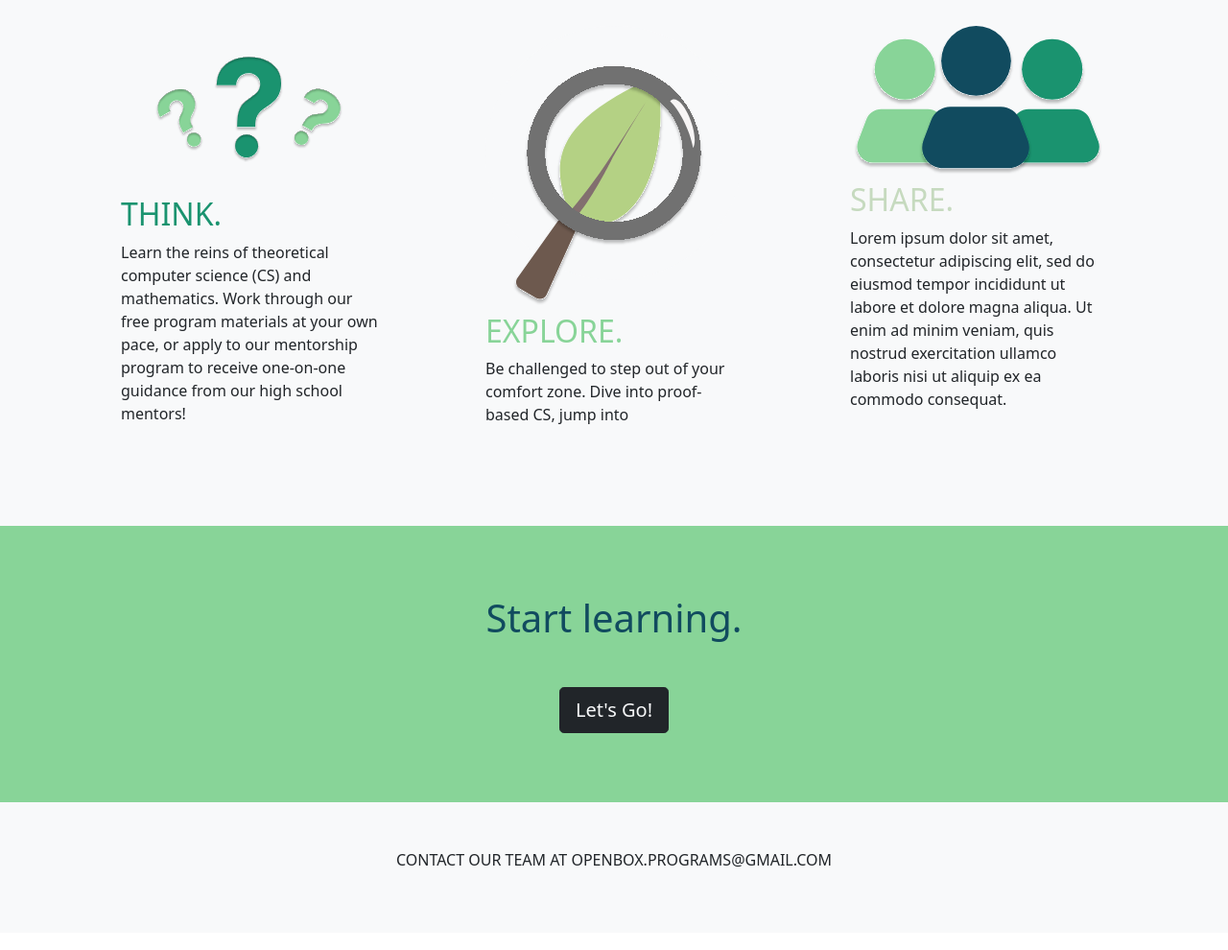
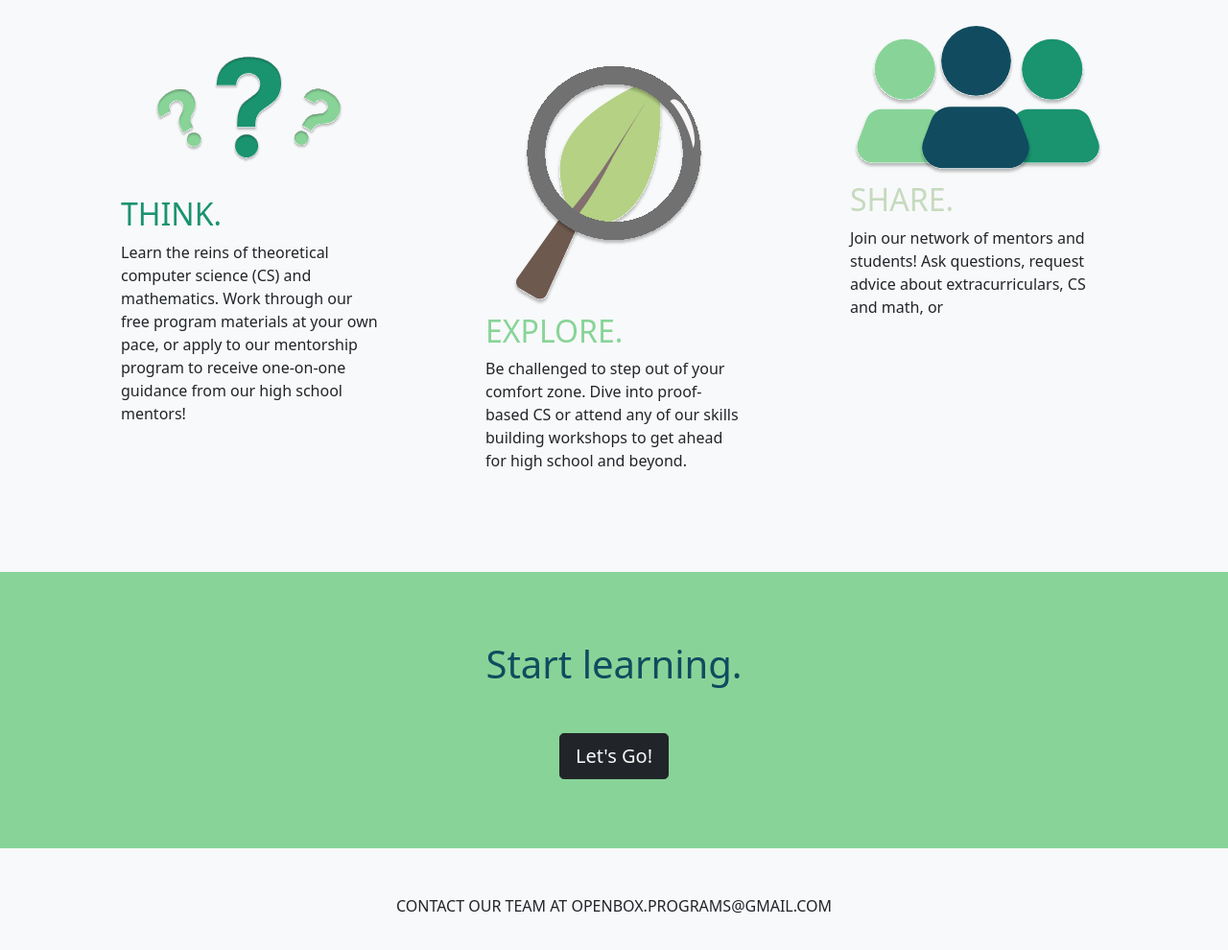
Before and after one commit to OpenBoxPrograms/website, a plain HTML site: page index.html in a window 1280 px wide. Shown: the part 665-1655 px from the top of the page at 96% size. Drawn offline with nearby package versions, Linux system fonts and the light colour scheme.

Commit message:
additional updated information

```diff
--- a/index.html
+++ b/index.html
@@ -73,14 +73,14 @@
                 <img src="image_src/Explore..svg" alt="" class="w-100">
                 <h2 class="text-center text-lg-start text-green my-2">EXPLORE.</h2>
                 <p>
-                  Be challenged to step out of your comfort zone. Dive into proof-based CS, jump into
+                  Be challenged to step out of your comfort zone. Dive into proof-based CS or attend any of our skills building workshops to get ahead for high school and beyond.
                 </p>
               </div>
               <div class="col-lg text-dark py-4 px-lg-5 mx-lg-2 my-lg-0 my-3">
                 <img src="image_src/Share..svg" alt="" class="w-100">
                 <h2 class="text-center text-lg-start text-light-green my-2">SHARE.</h2>
                 <p>
-                  Lorem ipsum dolor sit amet, consectetur adipiscing elit, sed do eiusmod tempor incididunt ut labore et dolore magna aliqua. Ut enim ad minim veniam, quis nostrud exercitation ullamco laboris nisi ut aliquip ex ea commodo consequat.
+                  Join our network of mentors and students! Ask questions, request advice about extracurriculars, CS and math, or
                 </p>
               </div>
             </div>
```
